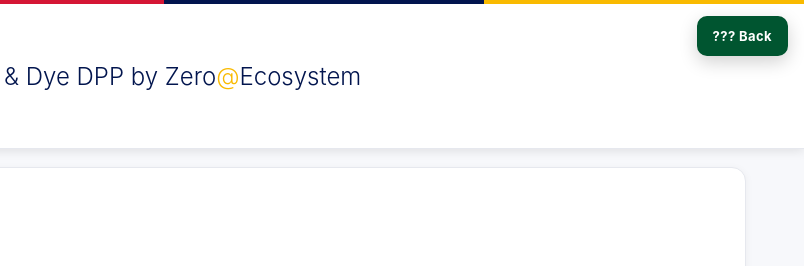
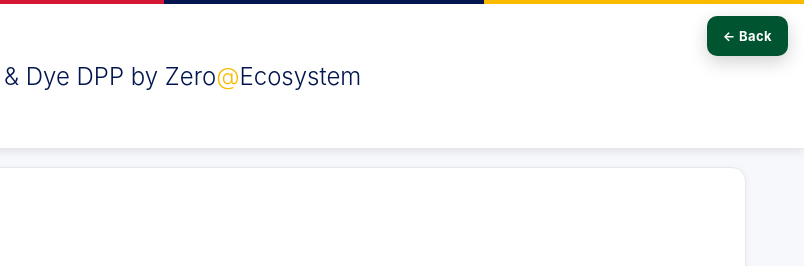
Before and after one commit to cemonat67/production, a website: page site/chemicals-dyes-management.dpp.html in a window 1280 px wide. Shown: the top 266 px of the page, 476-1280 px from the left. Drawn offline with Linux system fonts and the light colour scheme.

Commit message:
fix: chemicals back button arrow entity

```diff
--- a/site/chemicals-dyes-management.dpp.html
+++ b/site/chemicals-dyes-management.dpp.html
@@ -1452,7 +1452,7 @@
   setTimeout(inject, 400);
 })();
 </script>
-<a href="index.html" class="zero-back-btn">??? Back</a>
+<a href="index.html" class="zero-back-btn">&larr; Back</a>
 <style>
 .zero-back-btn{
   position:fixed; top:16px; right:16px; z-index:9999;
```
